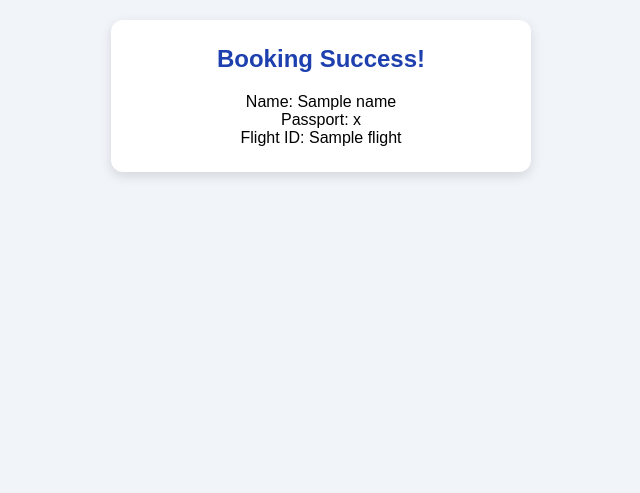
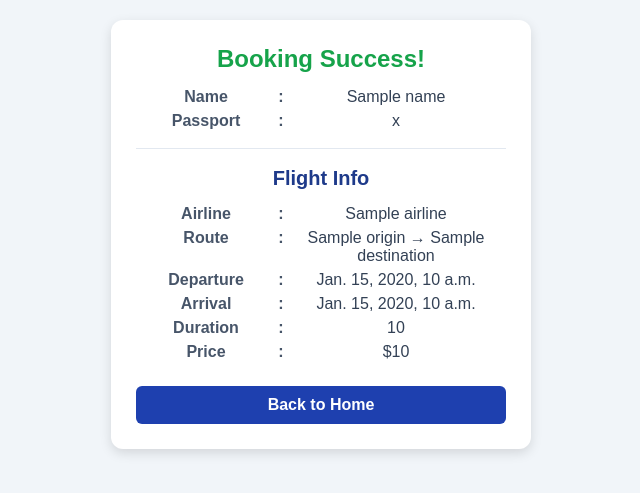
Before and after one commit to meiO2/UAS_GlorianaMonica, a Django app: template UAS/flight/templates/booking_success.html in a window 1280 px wide. Shown: the top 493 px of the page, without its empty margins (319-959 px from the left). Run offline with Django 4.2, Linux system fonts and the light colour scheme; the template is opened without the code that fills it: most values are stand-ins (such as "Sample title", 1, 10 or a date in 2020).

Commit message:
push base to repo

```diff
--- a/UAS/flight/static/styles.css
+++ b/UAS/flight/static/styles.css
@@ -42,7 +42,7 @@ input:focus, select:focus {
     box-shadow: 0 0 4px #93c5fd;
 }
 
-/* --- FIX UNTUK CHECKBOX --- */
+/* --- FIX UNTUK CHECKBOX DAN MARGIN --- */
 
 /* 1. Pastikan input checkbox tidak memiliki lebar 100% dan margin bawah */
 input[type="checkbox"] {
@@ -50,13 +50,14 @@ input[type="checkbox"] {
     margin-bottom: 0;
 }
 
-/* 2. Style untuk Wrapper Checkbox (memastikan rata kiri) */
+/* 2. Style untuk Wrapper Checkbox (memastikan rata kiri dan jarak bawah yang cukup) */
 .checkbox-wrapper {
     display: flex;
-    justify-content: flex-start; /* Kunci: Memaksa elemen ke kiri */
+    justify-content: flex-start;
     align-items: center;
     gap: 8px;
-    margin-bottom: 15px;
+    /* PENYESUAIAN: Tambah jarak ke bawah (dari button) */
+    margin-bottom: 25px;
     padding-left: 3px;
 }
 
@@ -65,7 +66,7 @@ input[type="checkbox"] {
     margin-bottom: 0;
 }
 
-/* -------------------------- */
+/* ------------------------------------ */
 
 
 /* ===== Buttons ===== */
@@ -81,7 +82,10 @@ button, .btn {
     cursor: pointer;
     text-decoration: none;
     display: block;
-    margin: 0 auto;
+
+    /* PENYESUAIAN: Margin atas dan bawah 25px untuk memberi ruang */
+    margin: 25px auto;
+
     text-align: center;
     transition: 0.2s;
 }
@@ -146,3 +150,51 @@ button:hover, .btn:hover {
         padding: 16px;
     }
 }
+
+.label {
+    font-weight: 600;
+    color: #475569;
+}
+
+.info-title {
+    margin-bottom: 15px;
+    color: #1e3a8a;
+    font-size: 20px;
+    font-weight: 700;
+}
+
+.info-row {
+    display: grid;
+    grid-template-columns: 140px auto; /* label width | value width */
+    margin-bottom: 6px;
+}
+
+.label {
+    font-weight: 600;
+    color: #475569;
+}
+
+.value {
+    color: #334155;
+}
+
+.info-grid .row {
+    display: grid;
+    grid-template-columns: 140px 10px auto;
+    margin-bottom: 6px;
+}
+
+.label {
+    font-weight: 600;
+    color: #475569;
+}
+
+.colon {
+    text-align: center;
+    font-weight: 600;
+    color: #475569;
+}
+
+.value {
+    color: #334155;
+}
--- a/UAS/flight/templates/booking_success.html
+++ b/UAS/flight/templates/booking_success.html
@@ -7,10 +7,82 @@
 <body>
 
 <div class="success-box">
-    <h2>Booking Success!</h2>
-    <p>Name: {{ name }}</p>
-    <p>Passport: {{ passport }}</p>
-    <p>Flight ID: {{ flight }}</p>
+    <h2 style="color:#16a34a; margin-bottom: 15px;">Booking Success!</h2>
+
+    <div class="info-grid">
+
+        <div class="row">
+            <span class="label">Name</span>
+            <span class="colon">:</span>
+            <span class="value">{{ name }}</span>
+        </div>
+
+        <div class="row">
+            <span class="label">Passport</span>
+            <span class="colon">:</span>
+            <span class="value">{{ passport }}</span>
+        </div>
+
+        <hr style="margin: 18px 0; border: none; border-top: 1px solid #e2e8f0;">
+
+        <h3 style="margin-bottom: 15px; font-size:20px; color:#1e3a8a;">
+            Flight Info
+        </h3>
+
+        <div class="row">
+            <span class="label">Airline</span>
+            <span class="colon">:</span>
+            <span class="value">{{ flight.airline }}</span>
+        </div>
+
+        <div class="row">
+            <span class="label">Route</span>
+            <span class="colon">:</span>
+            <span class="value">{{ flight.origin }} → {{ flight.destination }}</span>
+        </div>
+
+        <div class="row">
+            <span class="label">Departure</span>
+            <span class="colon">:</span>
+            <span class="value">{{ flight.departure_time }}</span>
+        </div>
+
+        <div class="row">
+            <span class="label">Arrival</span>
+            <span class="colon">:</span>
+            <span class="value">{{ flight.arrival_time }}</span>
+        </div>
+
+        <div class="row">
+            <span class="label">Duration</span>
+            <span class="colon">:</span>
+            <span class="value">{{ flight.duration }}</span>
+        </div>
+
+        <div class="row">
+            <span class="label">Price</span>
+            <span class="colon">:</span>
+            <span class="value">${{ flight.price }}</span>
+        </div>
+
+    </div>
+
+    <!-- BACK BUTTON -->
+    <a href="/"
+       style="
+            display:block;
+            text-align:center;
+            background:#1e40af;
+            color:white;
+            padding:10px 0;
+            border-radius:6px;
+            margin-top:25px;
+            text-decoration:none;
+            font-weight:600;
+       ">
+        Back to Home
+    </a>
+
 </div>
 
 </body>
--- a/UAS/flight/urls.py
+++ b/UAS/flight/urls.py
@@ -2,7 +2,7 @@ from django.urls import path
 from . import views
 
 urlpatterns = [
-    path('', views.search_flight, name='search_flight'),
-    path('results/', views.flight_results, name='flight_results'),
-    path('booking/<str:flight_id>/', views.flight_booking, name='flight_booking'),
+    path("", views.search_flight, name="search_flight"),
+    path("results/", views.flight_results, name="flight_results"),
+    path("booking/<str:flight_id>/", views.flight_booking, name="flight_booking"),
 ]
```
Also changed, not shown: UAS/flight/templates/flight_booking.html (+52 -2 lines), UAS/flight/templates/flight_results.html (+34 -4 lines), UAS/flight/views.py (+159 -26 lines), UAS/db.sqlite3.
